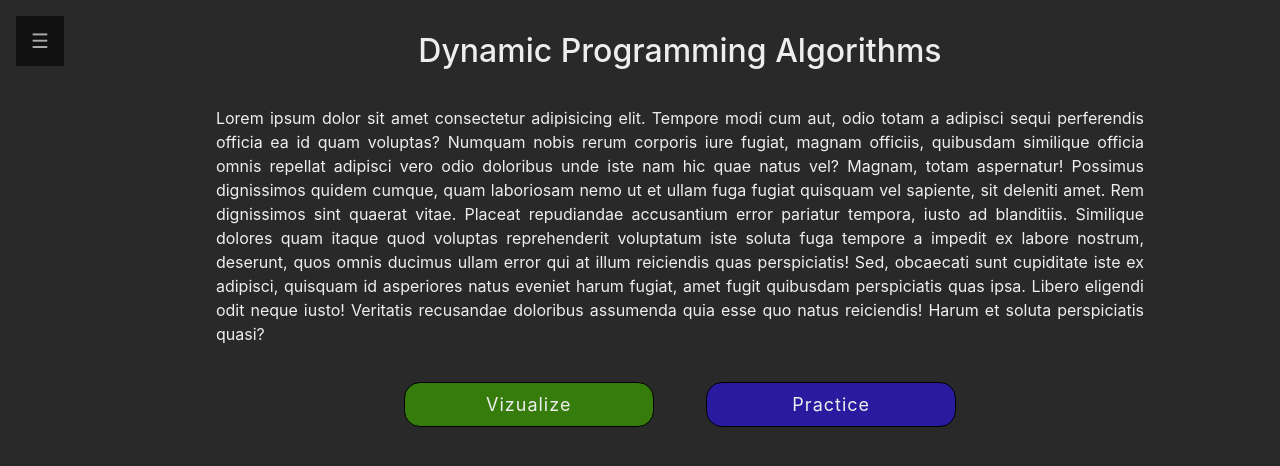
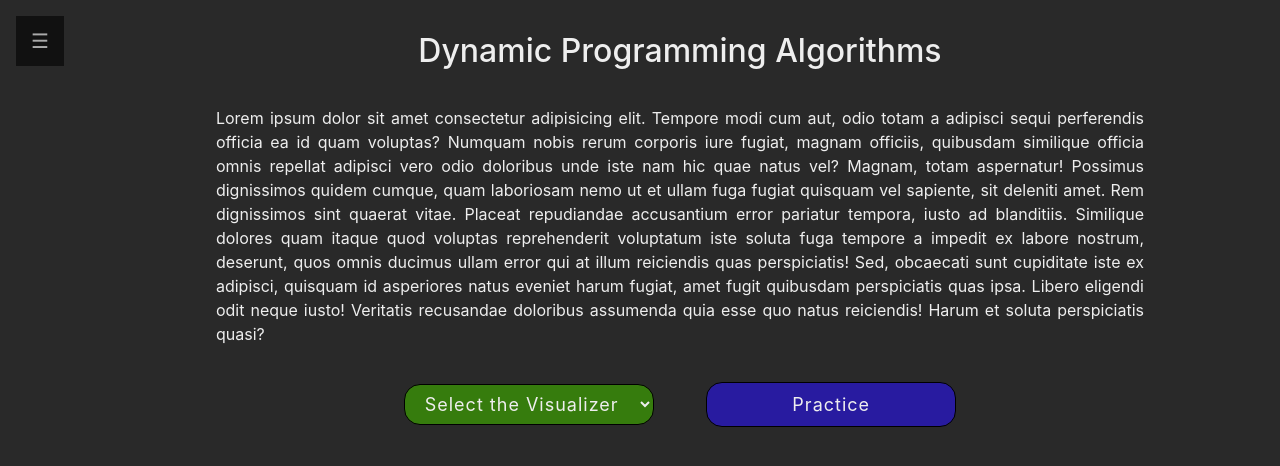
Before and after one commit to naman267/CODE_PLAY_FRONTEND, a React (Create React App) app: page /dp in a window 1280 px wide. Shown: the top 466 px of the page. Built offline with nearby package versions, Linux system fonts and the light colour scheme.

Commit message:
final dropdown

```diff
--- a/src/components/AlgorithmDescriber/AlgorithmDescriber.js
+++ b/src/components/AlgorithmDescriber/AlgorithmDescriber.js
@@ -2,9 +2,12 @@ import React from 'react'
 import Sidebar from '../Sidebar/Sidebar'
 import classes from './AlgorithmDescriber.module.css'
 import {Link} from 'react-router-dom'
+import Dropdown from '../Dropdown/Dropdown'
 import "bootstrap/dist/css/bootstrap.min.css";
-const algorithmDescriber = (props) => (
-  <div className={classes.AlgorithmDescriber}>
+const algorithmDescriber = (props) => {
+  console.log("algodesc-",props)
+  return(
+    <div className={classes.AlgorithmDescriber}>
     <Sidebar />
     <div className={classes.container}>
       <div className={classes.content}>
@@ -12,10 +15,13 @@ const algorithmDescriber = (props) => (
         <p>{props.content}</p>
       </div>
       <div className={classes.buttons}>
-        <Link to={props.visualizer}><button className={classes.visualizeButton}>Vizualize</button></Link>
+        {/* <Link to={props.visualizer}><button className={classes.visualizeButton}>Vizualize</button></Link>  */}
+        <Dropdown visual1={props.v1} visual2={props.v2}/>
         <Link to={props.topic}><button className={classes.practiceButton}>Practice</button></Link>
       </div>
     </div>
   </div>
-)
+  )
+
+  }
 export default algorithmDescriber
--- a/src/components/Algorithms/WordSearchVisualiser/wordSearchAbout.js
+++ b/src/components/Algorithms/WordSearchVisualiser/wordSearchAbout.js
@@ -20,7 +20,7 @@ esse quo natus reiciendis! Harum et soluta perspiciatis quasi?`
 
   const heading = 'Backtarcking Algorithms'
 
-  return <AlgorithmDescriber visualizer ="/backtracking/wordSearch" topic="/dfs/problems" heading={heading} content={content} />
+  return <AlgorithmDescriber visualizer ="/backtracking/wordSearch" topic="/dfs/problems" heading={heading} content={content} v1="WordSearch" v2="NQueen" />
 }
 
 export default wordSearchAbout
--- a/src/components/Algorithms/searchingAlgorithms/searchingAlgorithmsAbout.js
+++ b/src/components/Algorithms/searchingAlgorithms/searchingAlgorithmsAbout.js
@@ -19,6 +19,8 @@ eligendi odit neque iusto! Veritatis recusandae doloribus assumenda quia
 esse quo natus reiciendis! Harum et soluta perspiciatis quasi?`
 
   const heading = 'Searching Algorithms'
+  const v1="BinarySearch"
+  const v2="LinearSearch"
 
   return (
     <AlgorithmDescriber
@@ -26,6 +28,8 @@ esse quo natus reiciendis! Harum et soluta perspiciatis quasi?`
       topic="/searching/problems"
       heading={heading}
       content={content}
+      v1={v1}
+      v2={v2}
     />
   )
 }
--- /dev/null
+++ b/src/components/Dropdown/Dropdown.js
@@ -0,0 +1,28 @@
+import Dropdown from 'react-dropdown';
+import 'react-dropdown/style.css';
+
+import styles from './Dropdown.module.css'
+
+const Dropdownn=(props)=>{
+const selectVisualizer=()=>{
+    const select=document.getElementById('select').value;
+    if(select==='BinarySearch' || select==="LinearSearch")
+    {window.location=`/searching/${select}`}
+    else{
+        window.location=`/backtracking/${select}`
+    }
+}
+console.log(props)
+return (
+    <div>
+<select id="select" onChange={selectVisualizer} className = {styles.Dropdown}>
+    <option hidden value="Select the Visualizer">Select the Visualizer</option>
+    <option className={styles.option} value={props.visual1}>{props.visual1}</option>
+    <option className={styles.option}value={props.visual2}>{props.visual2}</option>
+
+</select>
+    </div>
+
+)
+}
+export default Dropdownn
--- /dev/null
+++ b/src/components/Dropdown/Dropdown.module.css
@@ -0,0 +1,15 @@
+.Dropdown {
+  padding: 8px 16px;
+  border: 1px solid black;
+  border-radius: 1rem;
+  color: #eee;
+  font-size: 18px;
+  letter-spacing: 1px;
+  cursor: pointer;
+  width: 250px;
+  background-color: rgb(54, 124, 13);
+}
+.option {
+  background-color: white;
+  color: black;
+}
--- a/src/containers/App/main.js
+++ b/src/containers/App/main.js
@@ -34,21 +34,21 @@ const main = (props) => {
       <Route path="/backtracking" exact component={BacktrackingAbout} />
       <Route path="/dp" exact component={DpAbout} />
       <Route
-        path="/searching/binarySearch"
+        path="/searching/BinarySearch"
         exact
         component={BinarySearchLayout}
       />
       <Route
-        path="/searching/linearSearch"
+        path="/searching/LinearSearch"
         exact
         component={LinearSearchLayout}
       />
       <Route
-        path="/backtracking/wordSearch"
+        path="/backtracking/WordSearch"
         exact
         component={WordSearchLayout}
       />
-      <Route path="/backtracking/nqueen" exact component={Nqueen} />
+      <Route path="/backtracking/NQueen" exact component={Nqueen} />
 
       {/* <Route path="/signup" exact component={signup}/>
         <Route path="/signup" exact component={signup}/>
```
